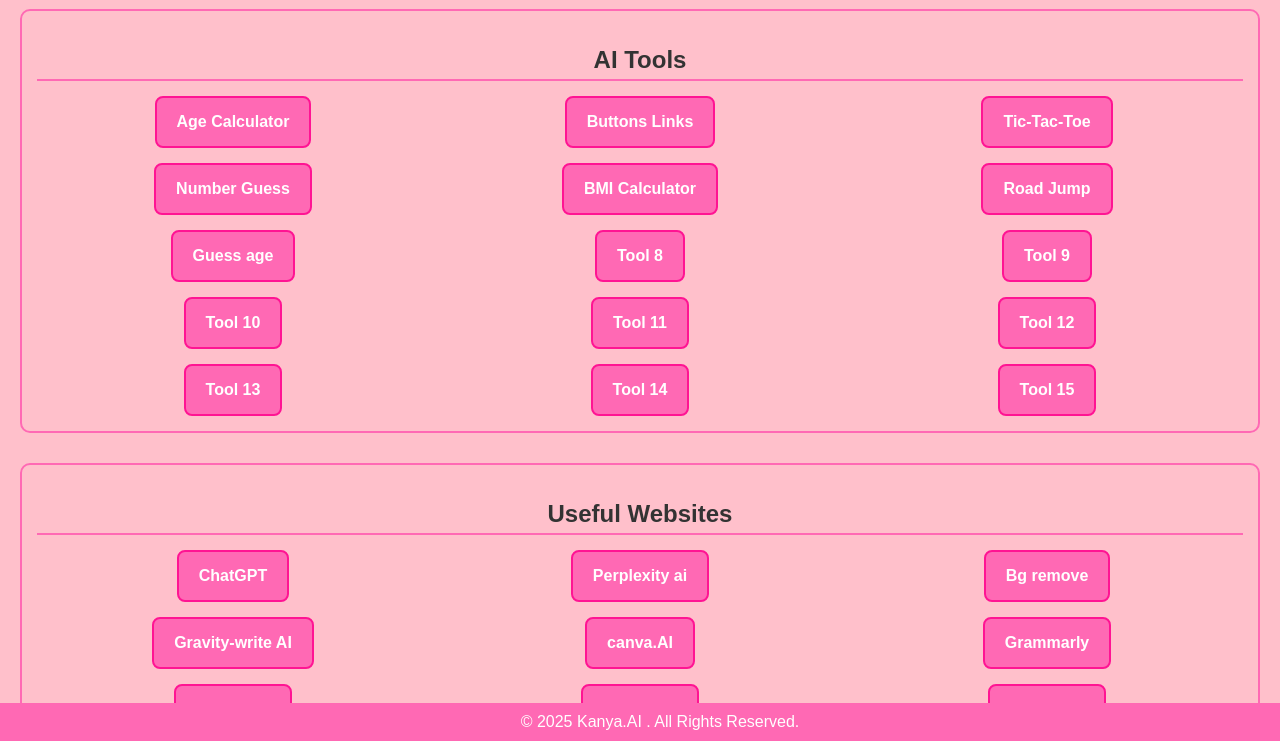
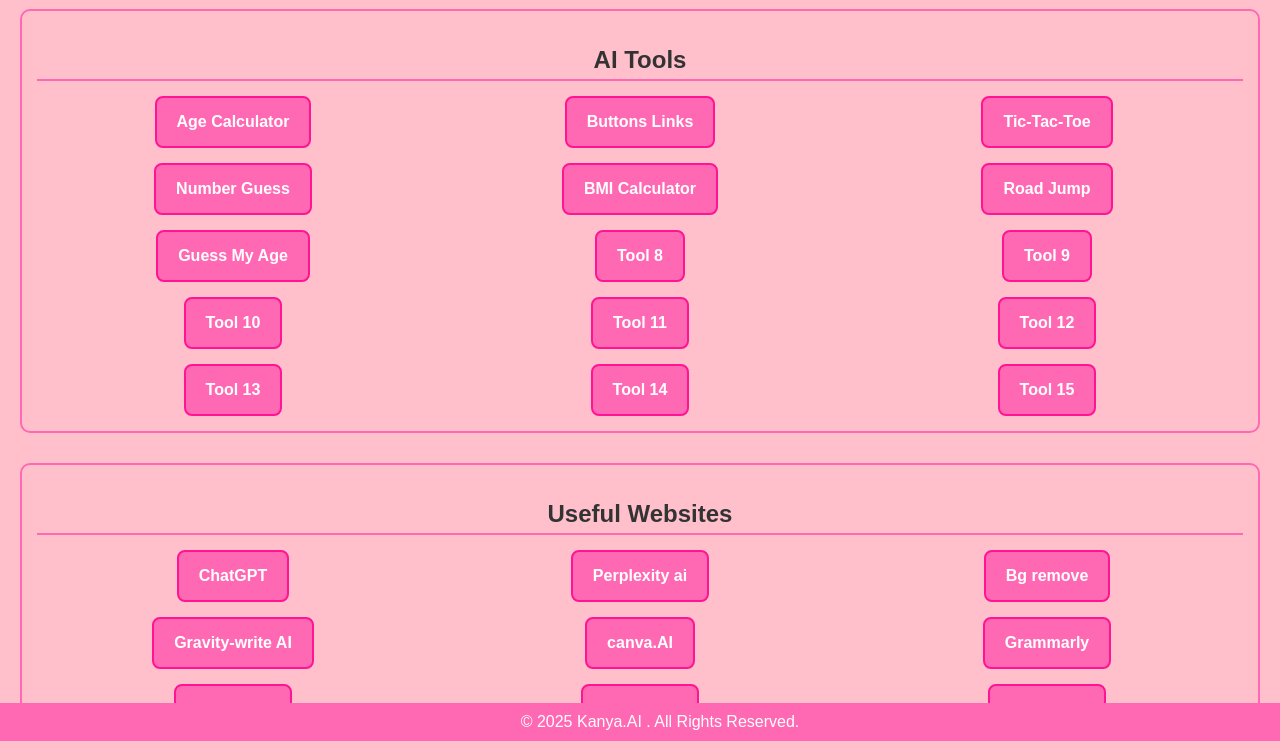
Before and after one commit to Kanya-AI/KanyaAI, a plain HTML site: page holder.html in a window 1280 px wide. Shown: the part 59-800 px from the top of the page. Drawn offline with Linux system fonts and the light colour scheme.

Commit message:
Update holder.html

```diff
--- a/holder.html
+++ b/holder.html
@@ -106,7 +106,7 @@
 
         <a href="game.html">Road Jump</a>
 
-        <a href="Guess">Guess age</a>
+        <a href="guess.html">Guess My Age</a>
 
         <a href="soon.html">Tool 8</a>
 
```
